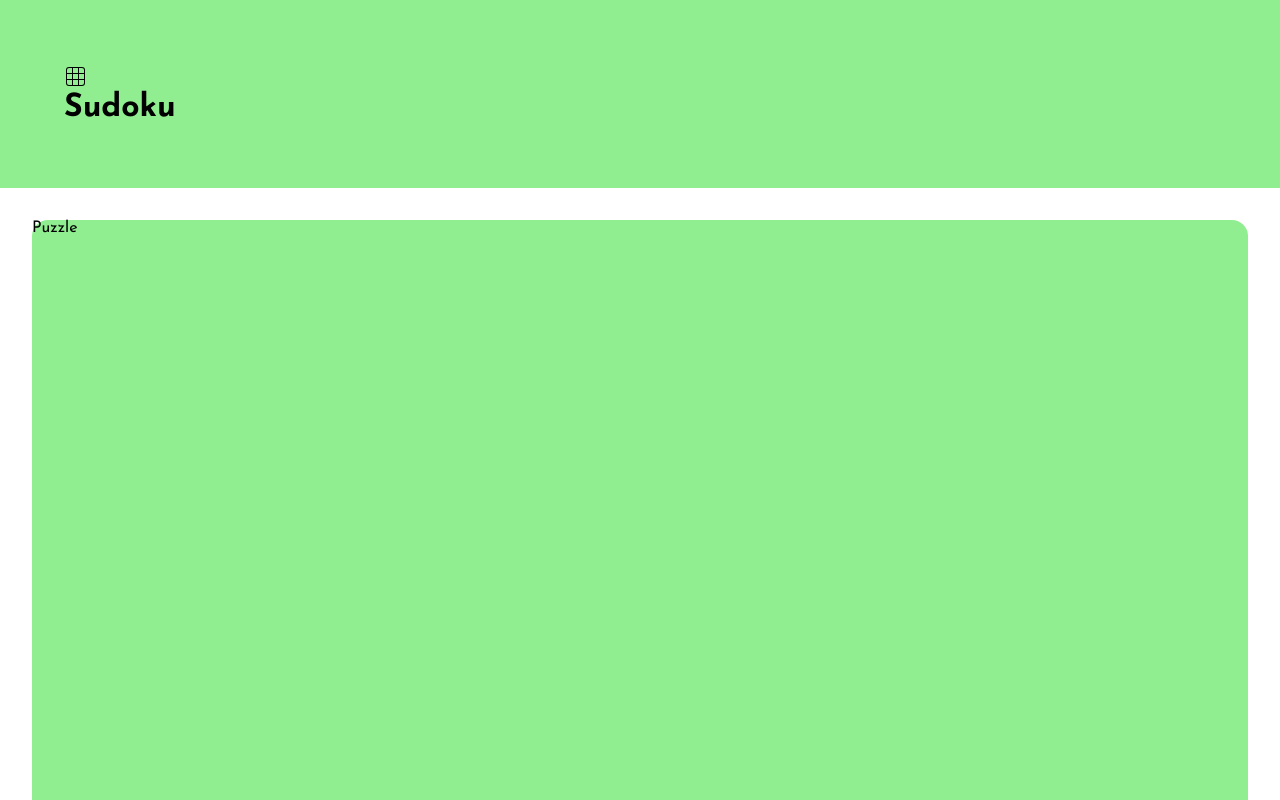
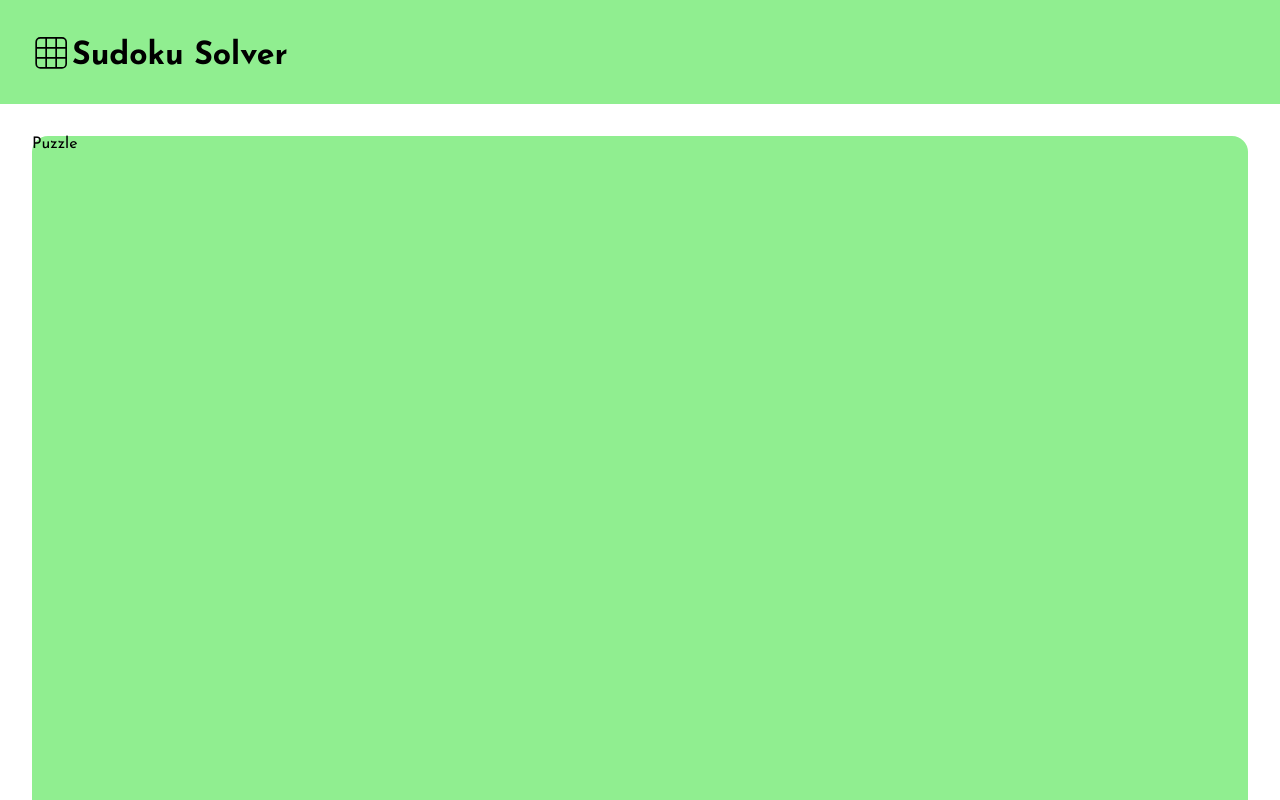
Before and after one commit to g-raman/sudoku-solver, a website: page index.html in a window 1280 px wide. Shown: the top 800 px of the page. Drawn offline with nearby package versions, Linux system fonts and the light colour scheme; files that its build step writes are made by us from their sources.

Commit message:
Add navbar

```diff
--- a/assets/scss/_base.scss
+++ b/assets/scss/_base.scss
@@ -8,7 +8,6 @@
   margin: 0;
   padding: 0;
   font-family: inherit;
-  vertical-align: baseline;
 }
 
 html {
--- a/assets/scss/_components.scss
+++ b/assets/scss/_components.scss
@@ -1,8 +1,16 @@
 .nav {
   grid-area: nav;
   justify-self: stretch;
-  padding: 4rem;
+  padding: 2rem;
   background-color: lightgreen;
+
+  display: flex;
+  align-items: end;
+
+  &__icon {
+    height: 2.5rem;
+    width: 2.5rem;
+  }
 }
 
 .puzzle,
--- a/index.html
+++ b/index.html
@@ -14,12 +14,12 @@
 <body>
   <main>
     <header class="nav">
-      <svg xmlns="http://www.w3.org/2000/svg" width="24" height="24" viewBox="0 0 24 24">
+      <svg class="nav__icon" xmlns="http://www.w3.org/2000/svg" width="100%" height="100%" viewBox="0 0 24 24">
         <path fill="currentColor"
           d="M5 3h13a3 3 0 0 1 3 3v13a3 3 0 0 1-3 3H5a3 3 0 0 1-3-3V6a3 3 0 0 1 3-3m0 1a2 2 0 0 0-2 2v3h5V4H5M3 19a2 2 0 0 0 2 2h3v-5H3v3m5-9H3v5h5v-5m10 11a2 2 0 0 0 2-2v-3h-5v5h3m2-11h-5v5h5v-5m0-4a2 2 0 0 0-2-2h-3v5h5V6M9 4v5h5V4H9m0 17h5v-5H9v5m5-11H9v5h5v-5Z" />
       </svg>
 
-      <h1>Sudoku</h1>
+      <h1>Sudoku Solver</h1>
     </header>
 
     <section class="puzzle">Puzzle</section>
```
